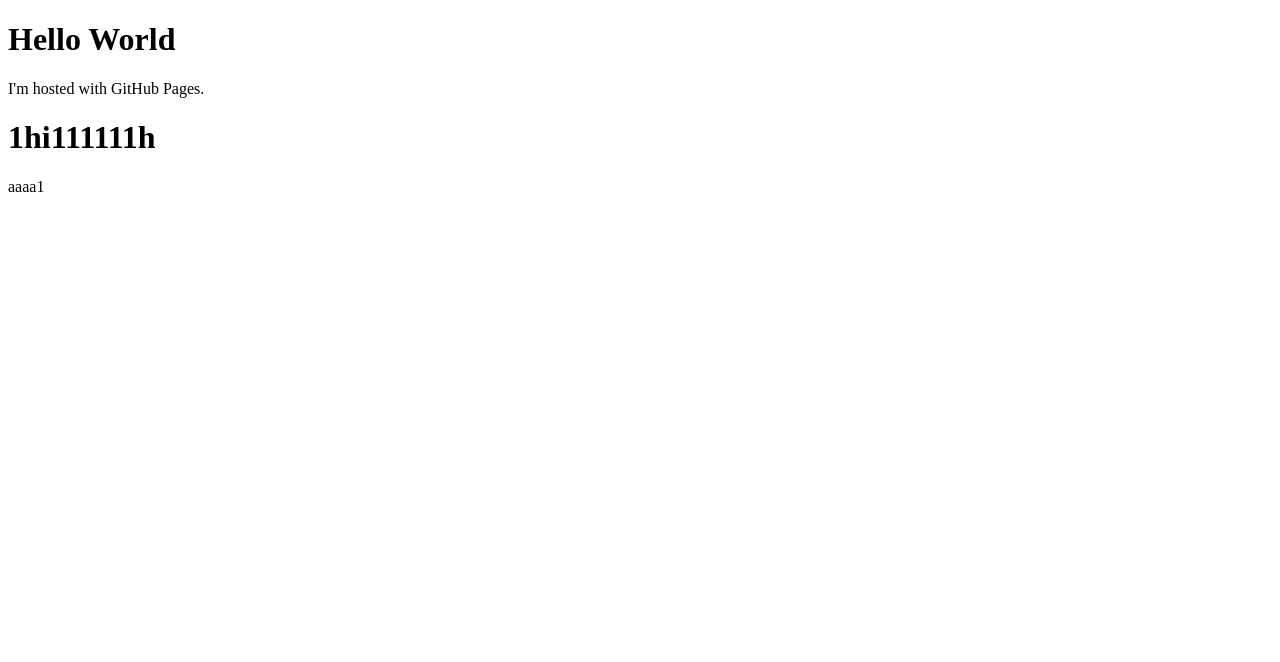
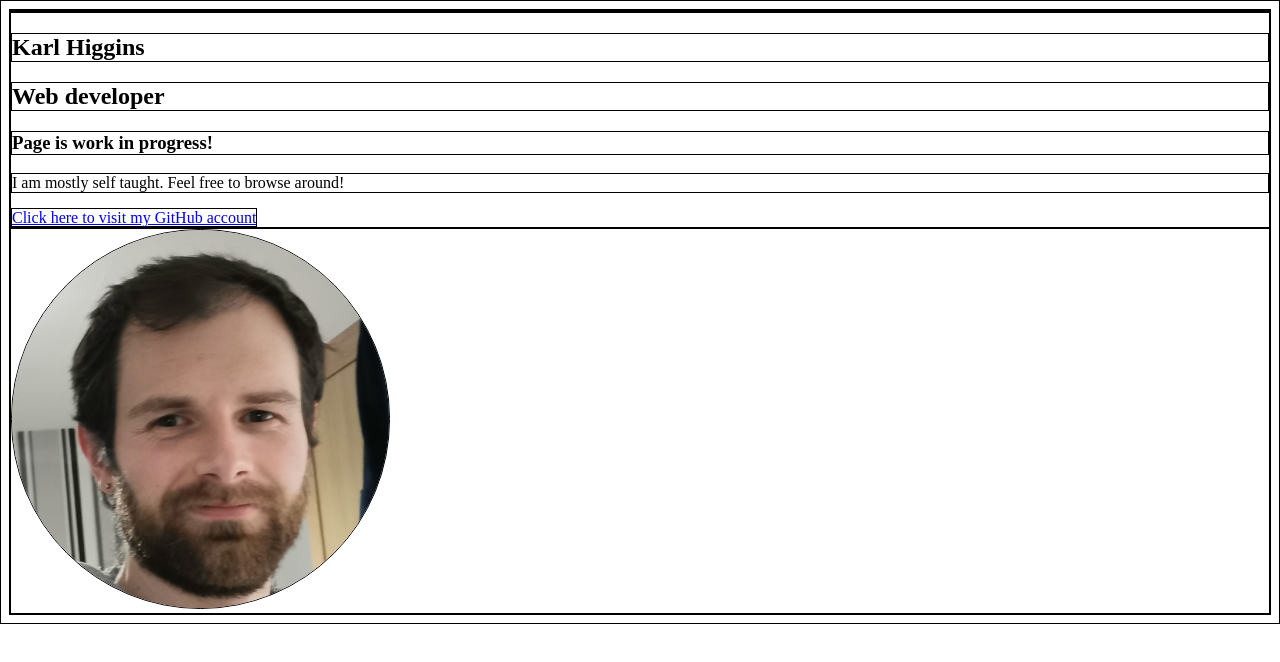
Before and after one commit to karl3644/karl3644.github.io, a plain HTML site: page index.html in a window 1280 px wide. Drawn offline with Linux system fonts and the light colour scheme.

Commit message:
basic HTML added

```diff
--- a/index.html
+++ b/index.html
@@ -1,16 +1,27 @@
 
   <!DOCTYPE html>
 <html>
-    <header>
-        <title>Karl H Portfolio</title>
-    </header>
+    <head>
+        <link rel="stylesheet" href="styles.css">
+    </head>
 
     <body>
+        <header>
+            <title>Karl H Portfolio</title>
+        </header>
 
-        <h1>Hello World</h1>
-        <p>I'm hosted with GitHub Pages.</p>
-        <h1>1hi111111h</h1>
-        aaaa1
+        <section id="details">
+            <h1>Karl Higgins</h1>
+            <h2>Web developer</h2>
+            <h3>Page is work in progress!</h3>
+            <p>I am mostly self taught. Feel free to browse around!</self-taugh></p>
+            <a href="https://github.com/karl3644">Click here to visit my GitHub account</a>
+        </section>
+
+        <section id="photo">
+            <img id="karlPic" src="images/IMG_20220124_194742.jpg" alt="Picture of site creator">
+        </section>
+
 
     </body>
 </html>
--- /dev/null
+++ b/styles.css
@@ -0,0 +1,9 @@
+* {
+    border: 1px black solid;
+}
+
+#karlPic {
+    width: 30%;
+    height: auto;
+    border-radius: 50%;
+}
```
Also changed, not shown: images/IMG_20220124_194742.jpg (added).
